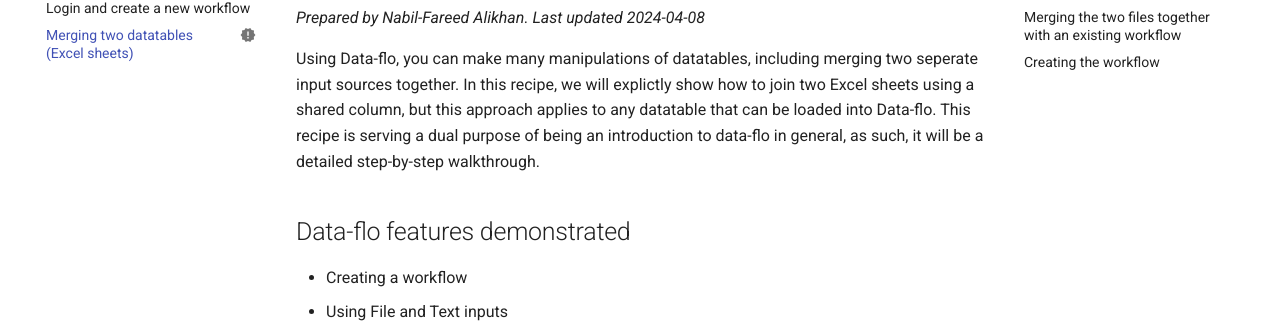
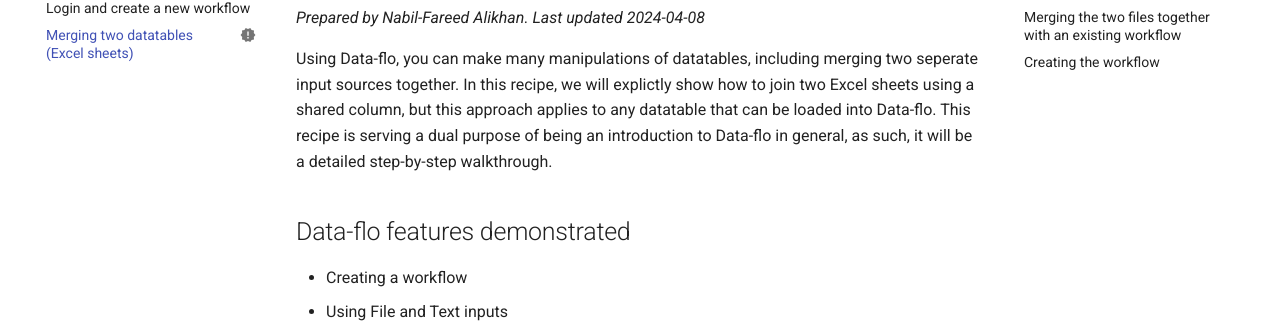
Before and after one commit to happykhan/dataflo-cookbook, an MkDocs documentation site: the page built from docs/merging-two-sheets.md, in a window 1280 px wide and 900 px high. Shown: the part 175-498 px from the top of the window. Built offline with MkDocs 1.6.1 and Material for MkDocs 9.7.7, drawn with Linux system fonts in a browser that asks for light colours.

Commit message:
merge example

```diff
--- a/docs/merging-two-sheets.md
+++ b/docs/merging-two-sheets.md
@@ -8,7 +8,7 @@
 ---
 *Prepared by Nabil-Fareed Alikhan. Last updated 2024-04-08*
 
-Using Data-flo, you can make many manipulations of datatables, including merging two seperate input sources together. In this recipe, we will explictly show how to join two Excel sheets using a shared column, but this approach applies to any datatable that can be loaded into Data-flo. This recipe is serving a dual purpose of being an introduction to data-flo in general, as such, it will be a detailed step-by-step walkthrough.
+Using Data-flo, you can make many manipulations of datatables, including merging two seperate input sources together. In this recipe, we will explictly show how to join two Excel sheets using a shared column, but this approach applies to any datatable that can be loaded into Data-flo. This recipe is serving a dual purpose of being an introduction to Data-flo in general, as such, it will be a detailed step-by-step walkthrough.
 
 ## Data-flo features demonstrated
 
```
